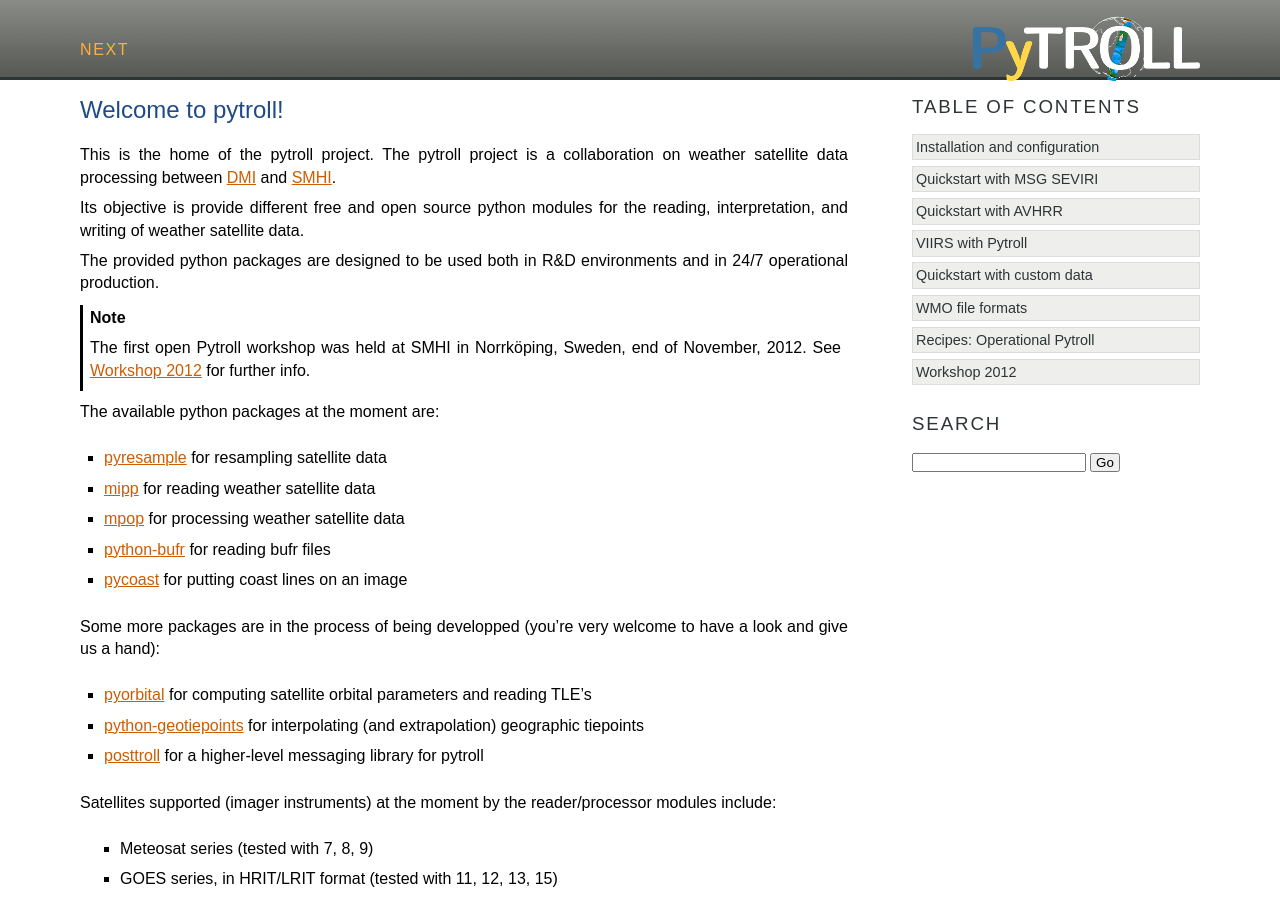
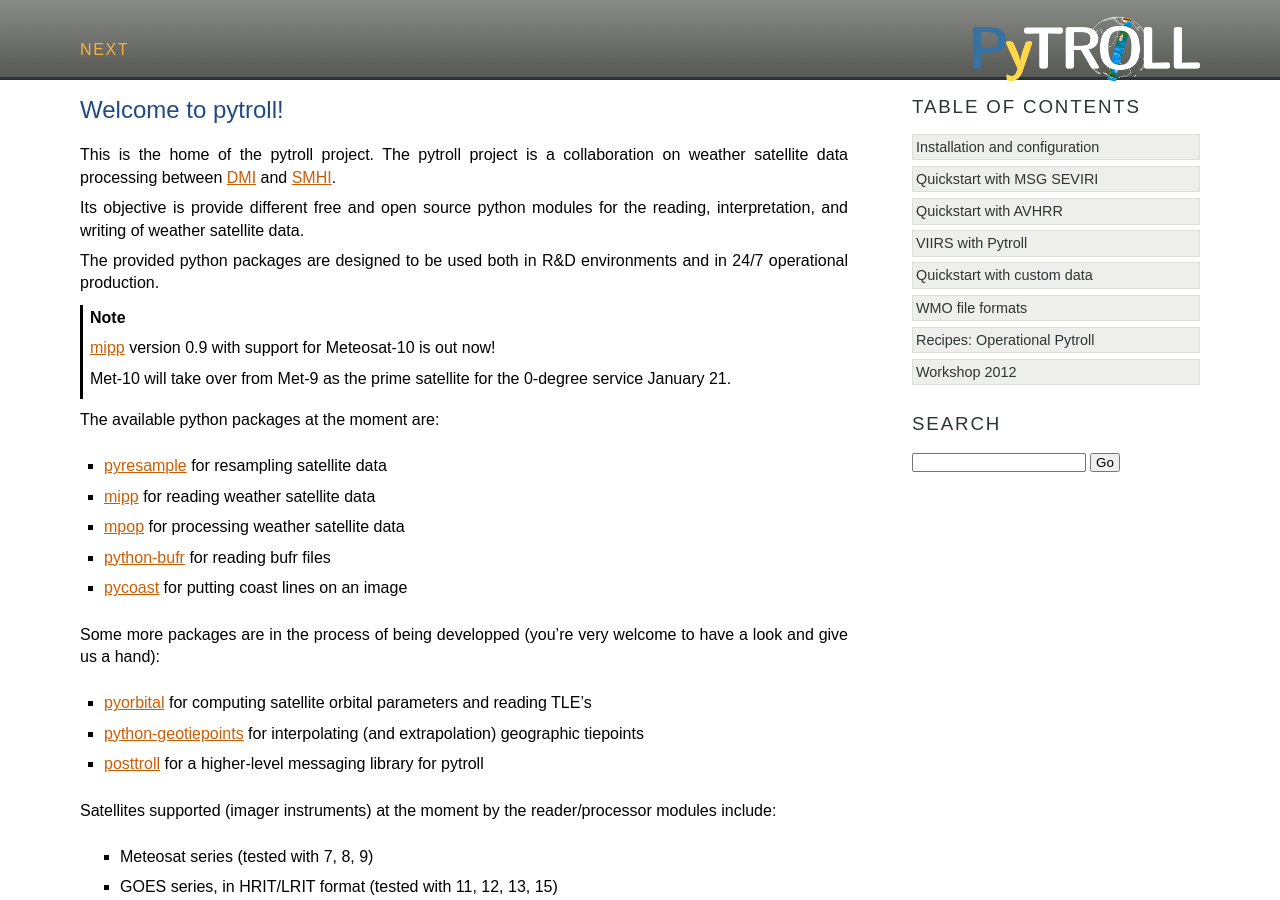
Before and after one commit to pytroll/pytroll, a Sphinx documentation site: the page built from web/source/index.rst, in a window 1280 px wide and 900 px high. Built offline with Sphinx 7.4.7, drawn with Linux system fonts in a browser that asks for light colours; formulas are drawn with MathJax 3.

Commit message:
Mipp and Met-10 readiness notice, and removing the workshop note

```diff
--- a/web/source/index.rst
+++ b/web/source/index.rst
@@ -21,9 +21,9 @@ The provided python packages are designed to be used both in R&D environments
 and in 24/7 operational production.
 
 .. note::
-   The first open Pytroll workshop was held at SMHI in Norrköping, Sweden, end of November,
-   2012. See :doc:`workshop2012` for further info.
+   mipp_ version 0.9 with support for Meteosat-10 is out now!
 
+   Met-10 will take over from Met-9 as the prime satellite for the 0-degree service January 21.
 
 
 The available python packages at the moment are:
```
